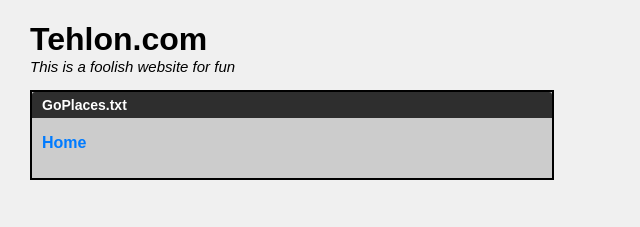
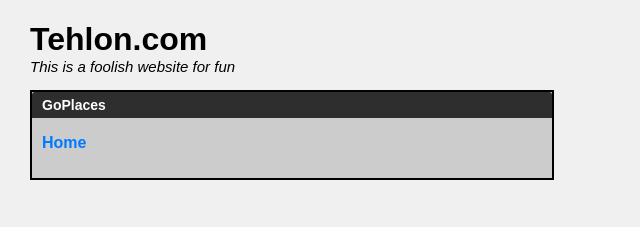
Before and after one commit to tehlon-online/OGguess, a plain HTML site: page index.html in a window 1280 px wide. Shown: the top 227 px of the page, 0-640 px from the left. Drawn offline with Linux system fonts and the light colour scheme.

Commit message:
Update index.html

```diff
--- a/index.html
+++ b/index.html
@@ -103,7 +103,7 @@
 
     <!-- Dumb Projects Box -->
     <div class="link-box">
-        <div id="title-bar">GoPlaces.txt</div> <!-- Changed title here -->
+        <div id="title-bar">GoPlaces</div> <!-- Changed title here -->
         <p><a href="https://tehlon-online.github.io/Home/" target="_blank">Home</a></p>
     </div>
 
```
